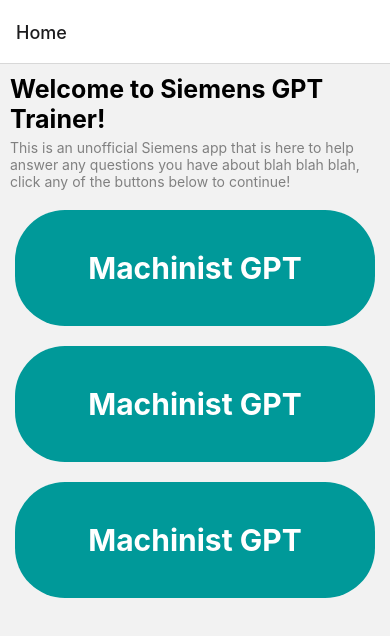
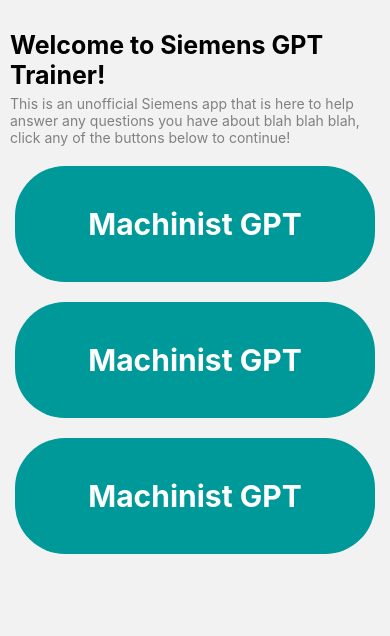
Before and after one commit to Shashhhh/plmenablement, a React Native app in the folder src/frontend/: screen /Home in a window 390 px wide. Shown: the top 636 px of the page. Built offline with nearby package versions, Linux system fonts and the light colour scheme.

Commit message:
Removed headers

```diff
--- a/src/frontend/App.js
+++ b/src/frontend/App.js
@@ -10,7 +10,7 @@
 export default function App() {
   return (
     <NavigationContainer>
-      <Stack.Navigator initialRouteName="Home">
+      <Stack.Navigator initialRouteName="Home" screenOptions={{ headerShown: false }}>
         <Stack.Screen name="Home" component={HomeScreen} />
         <Stack.Screen name="Machinist GPT" component = {MachinistGPT} />
       </Stack.Navigator>
--- a/src/frontend/screens/home_screen.js
+++ b/src/frontend/screens/home_screen.js
@@ -26,7 +26,8 @@
     flex: 1,
     alignItems: 'flex-start',
     justifyContent: 'flex-start',
-    padding: 10,
+    paddingVertical: 30,
+    paddingHorizontal: 10,
   },
   welcomeText: {
     fontSize: 25,
```
